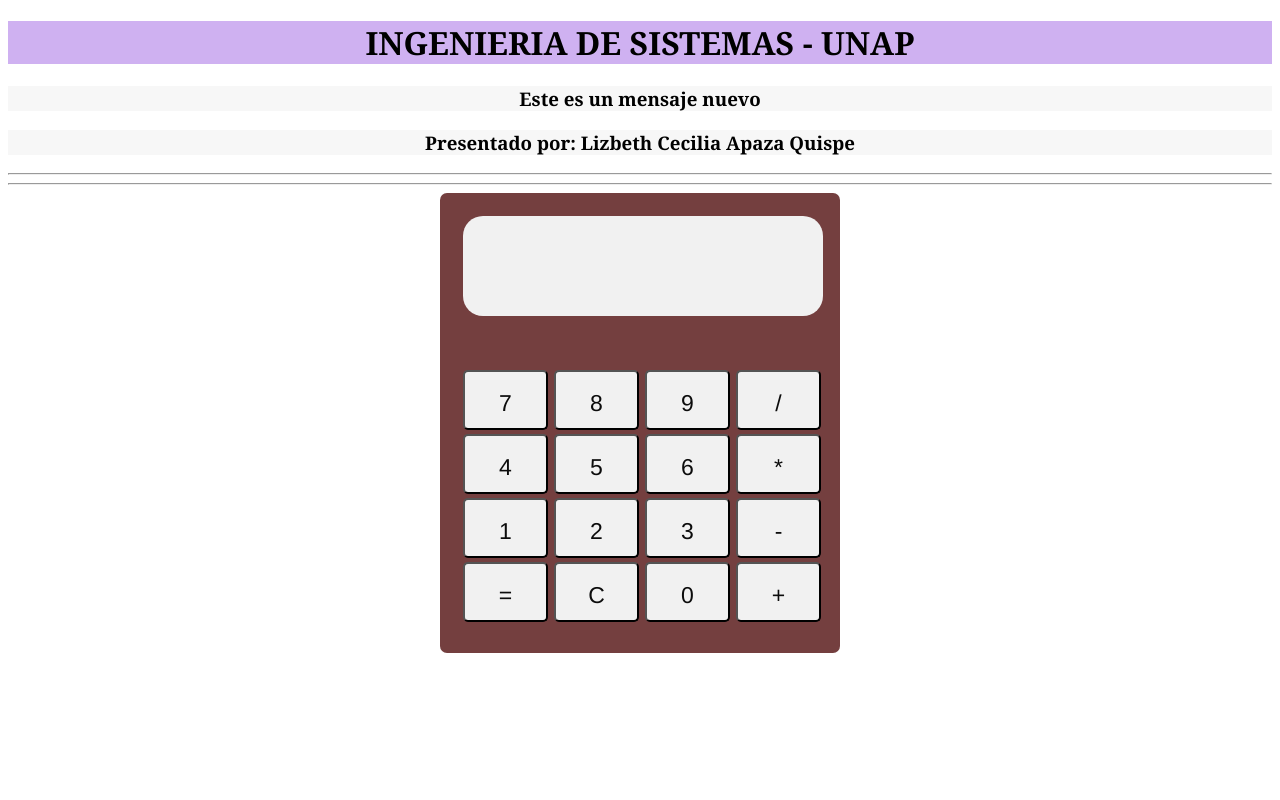
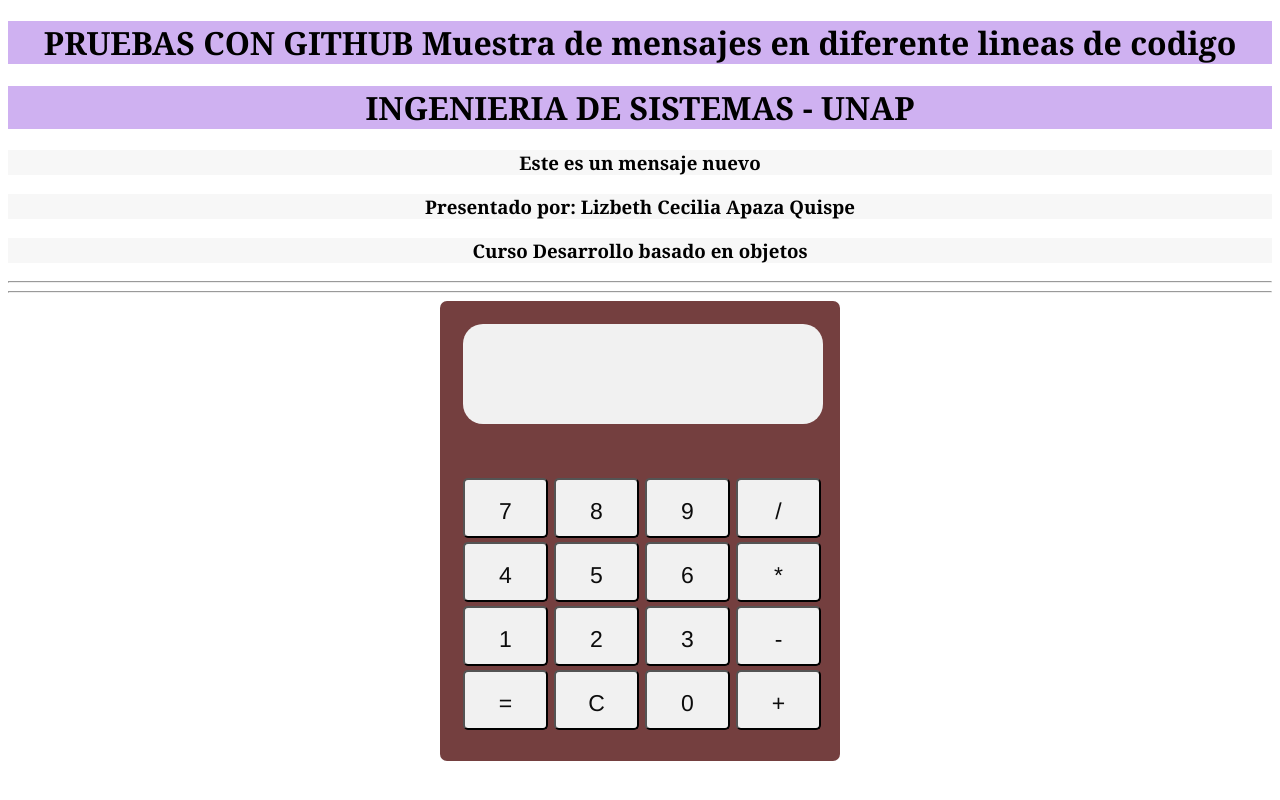
Before and after one commit to cecylit/PRACTICA_Calculadora, a plain HTML site: page index.html in a window 1280 px wide. Drawn offline with Linux system fonts and the light colour scheme.

Commit message:
Se agrega mensajes en DIFERENTES LINEAS DE CODIGO en el INDEX

```diff
--- a/index.html
+++ b/index.html
@@ -5,12 +5,15 @@
     <meta http-equiv="X-UA-Compatible" content="IE=edge">
     <meta name="viewport" content="width=device-width, initial-scale=1.0">
     <title>CALCULADORA | JAVASCRIPT Y JQUERY</title>
+
     <link type="text/css" href="estilos.css" rel="stylesheet">
 </head>
 <body onload="init();">
+         <h1>PRUEBAS CON GITHUB Muestra de mensajes en diferente lineas de codigo</h1>
     <h1>INGENIERIA DE SISTEMAS - UNAP</h1>
-    <h3> Este es un mensaje nuevo</h3>
+        <h3> Este es un mensaje nuevo</h3>
     <h3> Presentado por: Lizbeth Cecilia Apaza Quispe</h3>
+        <h3>Curso Desarrollo basado en objetos</h3>
 <hr><hr>
     <table class="calculadora">
         <tr>
```
Also changed, not shown: .gitignore (2).txt (added).
